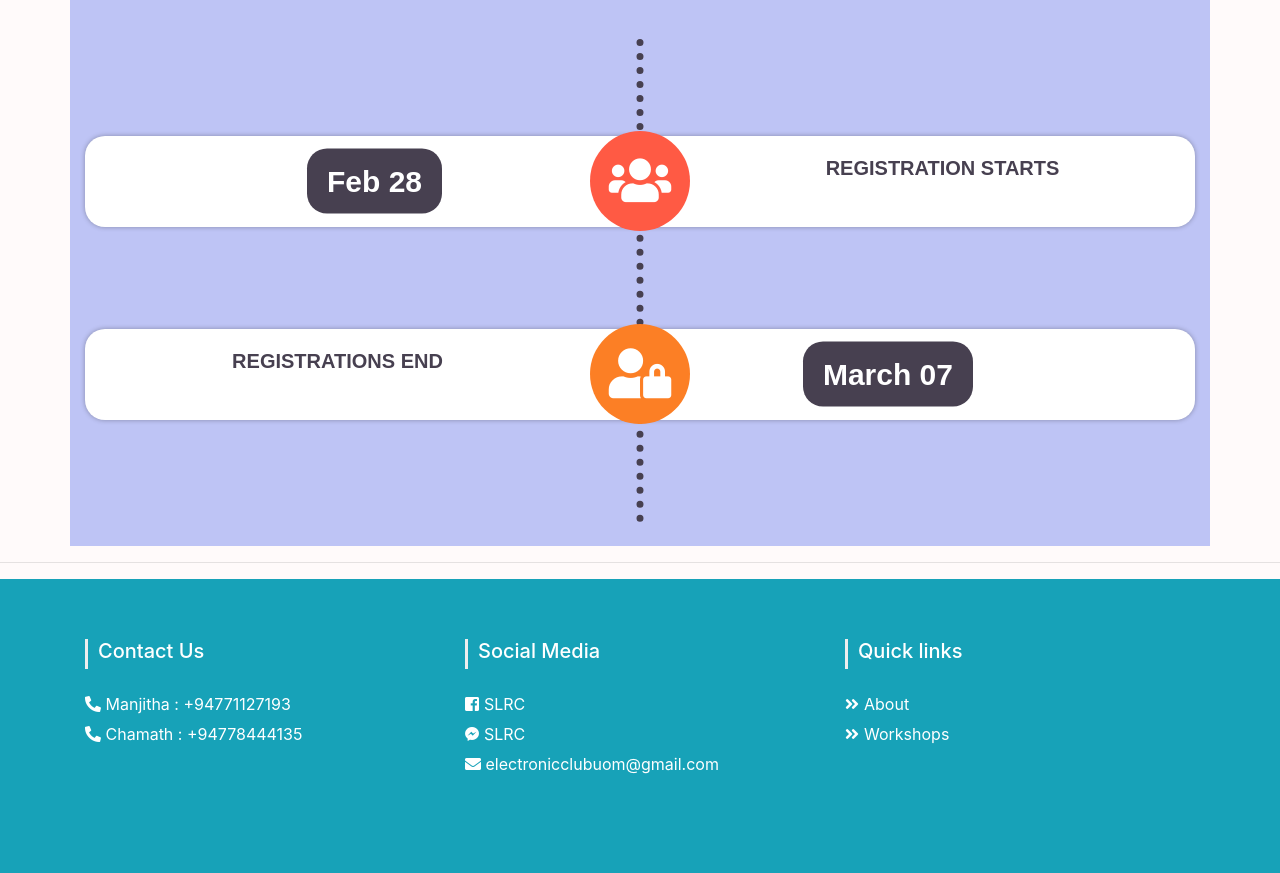
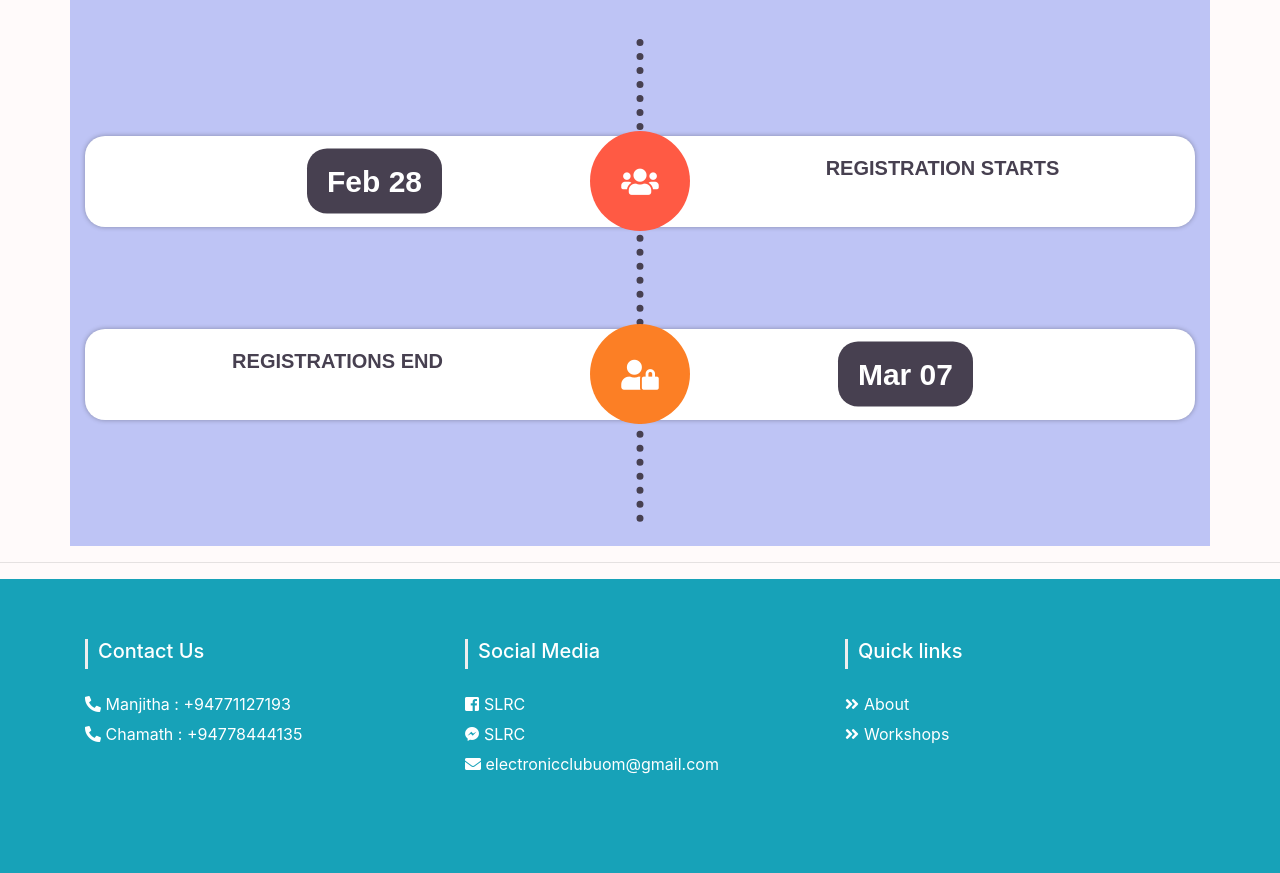
Before and after one commit to hasantha-nadeeshan/SLRC21-SchoolCategory-Web-Platform, an Angular app: page / in a window 1280 px wide. Shown: the part 1860-2733 px from the top of the page. Built offline with nearby package versions, Linux system fonts and the light colour scheme.

Commit message:
timeline alignment issue is fixed

```diff
--- a/src/app/home/home.component.css
+++ b/src/app/home/home.component.css
@@ -1,6 +1,6 @@
 .carousel-item,.w-100 {
-	height: 30vh;
-	min-height: 200px;
+	height: 26vh;
+	min-height: 180px;
 }
 .countdownbox{
 	font-size: 17px;
--- a/src/app/slrc-timeline/slrc-timeline.component.css
+++ b/src/app/slrc-timeline/slrc-timeline.component.css
@@ -49,7 +49,7 @@
 .main-timeline .timeline-icon{
   color: #fff;
   background: #ff5a44;
-  font-size: 50px;
+  font-size: 30px;
   line-height: 103px;
   width: 100px;
   height: 100px;
--- a/src/app/slrc-timeline/slrc-timeline.component.html
+++ b/src/app/slrc-timeline/slrc-timeline.component.html
@@ -16,7 +16,7 @@
                   </div>
                   <div class="timeline">
                       <a href="#" class="timeline-content">
-                          <div class="timeline-year">March 07</div>
+                          <div class="timeline-year">Mar 07</div>
                           <div class="timeline-icon"><i class="fa fa-user-lock"></i></div>
                           <div class="inner-content">
                               <h3 class="title">Registrations end</h3>
```
